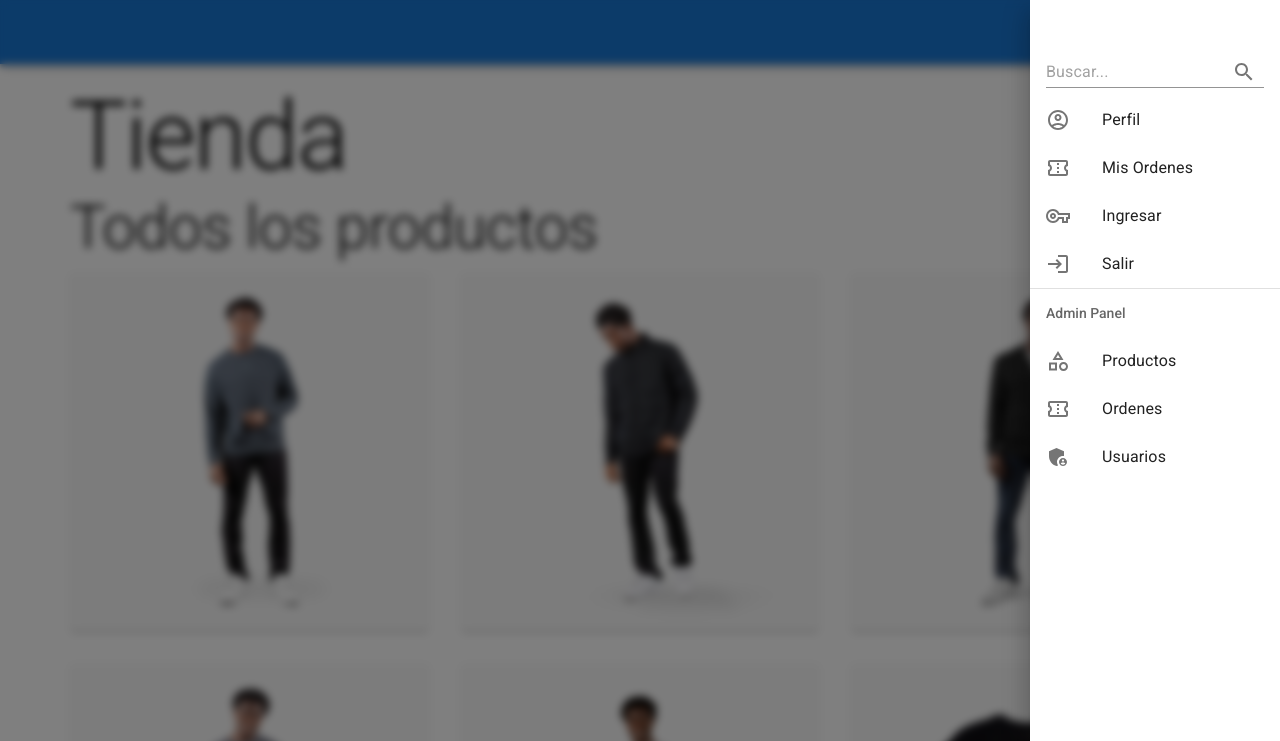
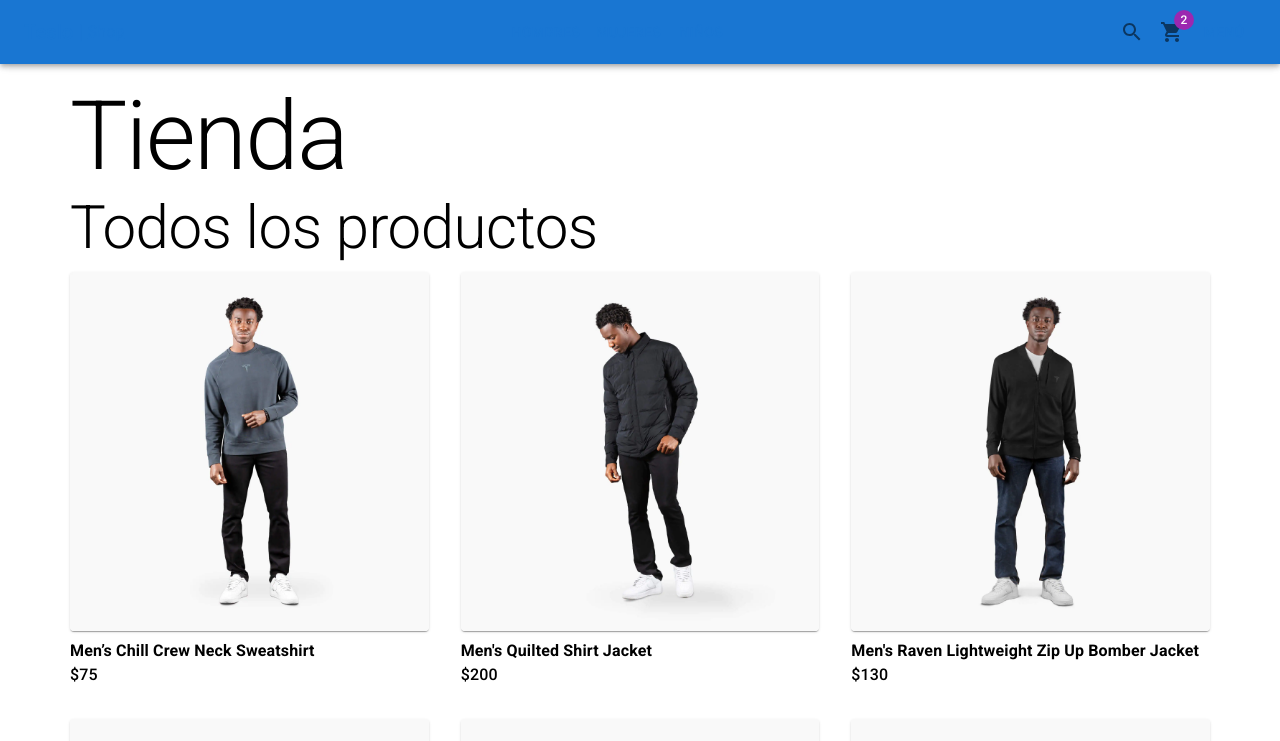
Before and after one commit to SebasRDev/teslo_shop_next, a Next.js app: page / in a window 1280 px wide. Shown: the top 741 px of the page. Built offline with nearby package versions, Linux system fonts and the light colour scheme.

Commit message:
interfaces producto y lista de productos, separacion de componentes de producto y lista de productos

```diff
--- /dev/null
+++ b/components/products/ProductCard.tsx
@@ -0,0 +1,44 @@
+import {
+  Card,
+  Grid,
+  CardActionArea,
+  CardMedia,
+  Box,
+  Typography,
+} from "@mui/material";
+import { FC, useMemo, useState } from "react";
+import { IProduct } from "../../interfaces";
+
+interface Props {
+  product: IProduct;
+}
+
+export const ProductCard: FC<Props> = ({ product }) => {
+  const [isHovered, setIsHovered] = useState(false);
+  const productImage = useMemo(() => {
+    return !isHovered
+      ? `products/${product.images[0]}`
+      : `products/${product.images[1]}`;
+  }, [isHovered, product.images]);
+
+  return (
+    <Grid
+      item
+      xs={6}
+      sm={4}
+      onMouseEnter={() => setIsHovered(true)}
+      onMouseLeave={() => setIsHovered(false)}
+    >
+      <Card>
+        <CardActionArea>
+          <CardMedia className='fadeIn' component="img" image={productImage} alt={product.title} />
+        </CardActionArea>
+      </Card>
+
+      <Box sx={{ mt: 1 }} className="fadeIn">
+        <Typography fontWeight={700}>{product.title}</Typography>
+        <Typography fontWeight={500}>${product.price}</Typography>
+      </Box>
+    </Grid>
+  );
+};
--- /dev/null
+++ b/components/products/ProductList.tsx
@@ -0,0 +1,23 @@
+import { Grid } from "@mui/material"
+import { FC } from "react"
+import { IProduct } from "../../interfaces"
+import { ProductCard } from "./ProductCard"
+
+interface Props{
+  products: IProduct[]
+}
+
+export const ProductList:FC<Props> = ({products}) => {
+  return (
+    <Grid spacing={4} container>
+      {
+        products.map(product=>(
+          <ProductCard
+            product={product}
+            key={product.slug}
+          />
+        ))
+      }
+    </Grid>
+  )
+}
--- /dev/null
+++ b/components/products/index.ts
@@ -0,0 +1,2 @@
+export * from './ProductCard';
+export * from './ProductList';
--- a/components/ui/sideMenu/SideMenu.tsx
+++ b/components/ui/sideMenu/SideMenu.tsx
@@ -17,7 +17,7 @@
 export const SideMenu = () => {
   return (
     <Drawer
-      open={true}
+      open={false}
       anchor="right"
       sx={{ backdropFilter: "blur(4px)", transition: "all 0.5s ease-out" }}
     >
--- /dev/null
+++ b/interfaces/index.ts
@@ -0,0 +1 @@
+export * from './products';
--- a/pages/index.tsx
+++ b/pages/index.tsx
@@ -1,14 +1,9 @@
 import type { NextPage } from "next";
-import {
-  Card,
-  CardActionArea,
-  CardMedia,
-  Grid,
-  Typography,
-} from "@mui/material";
+import { Typography } from "@mui/material";
 
 import { ShopLayout } from "../components/layouts";
 import { initialData } from "../database/products";
+import { ProductList } from "../components/products/ProductList";
 
 const Home: NextPage = () => {
   return (
@@ -23,21 +18,7 @@
         Todos los productos
       </Typography>
 
-      <Grid container spacing={4}>
-        {initialData.products.map((product) => (
-          <Grid item xs={6} sm={4} key={product.slug}>
-            <Card>
-              <CardActionArea>
-                <CardMedia
-                  component="img"
-                  image={`products/${product.images[0]}`}
-                  alt={product.title}
-                />
-              </CardActionArea>
-            </Card>
-          </Grid>
-        ))}
-      </Grid>
+      <ProductList products={initialData.products as any} />
     </ShopLayout>
   );
 };
```
Also changed, not shown: interfaces/products.ts (added, +16 -0 lines).
